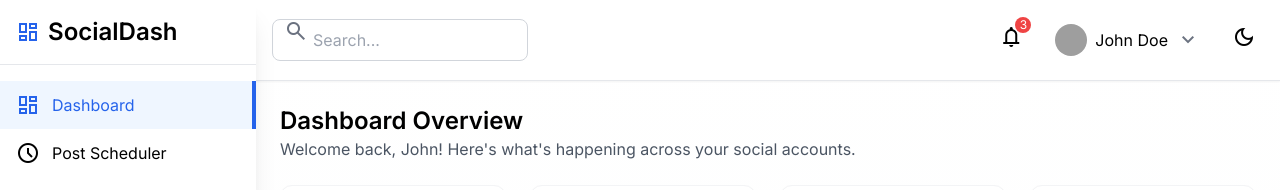
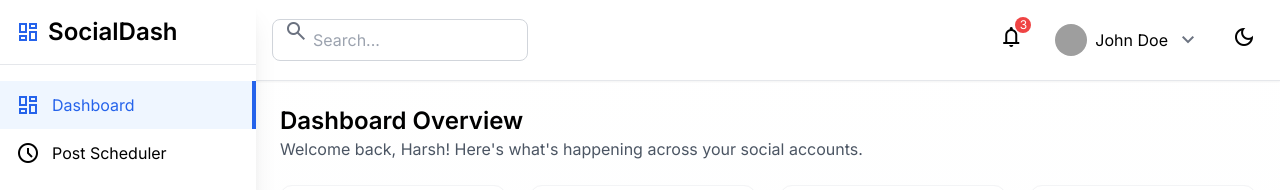
Before and after one commit to Guten-Morgen1302/Social-Media-Dashboard, a Next.js app: page / in a window 1280 px wide. Shown: the top 190 px of the page. Built offline with nearby package versions, Linux system fonts and the light colour scheme; grey boxes are pictures that could not be loaded.

Commit message:
Update page.tsx

```diff
--- a/app/page.tsx
+++ b/app/page.tsx
@@ -11,7 +11,7 @@ export default function Dashboard() {
       <div className="mb-6">
         <h2 className="text-2xl font-semibold">Dashboard Overview</h2>
         <p className="text-gray-600">
-          Welcome back, John! Here&apos;s what&apos;s happening across your social accounts.
+          Welcome back, Harsh! Here&apos;s what&apos;s happening across your social accounts.
         </p>
       </div>
 
```
